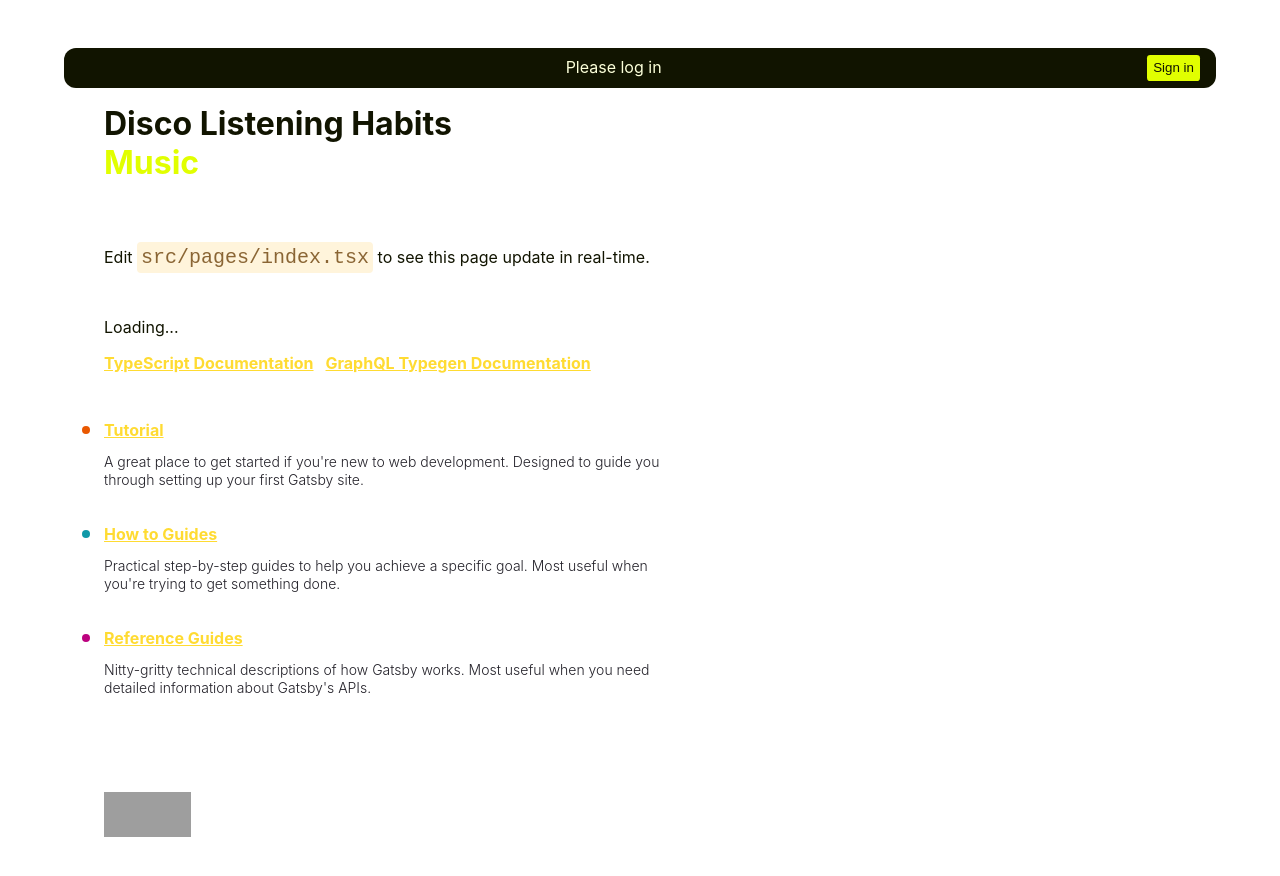
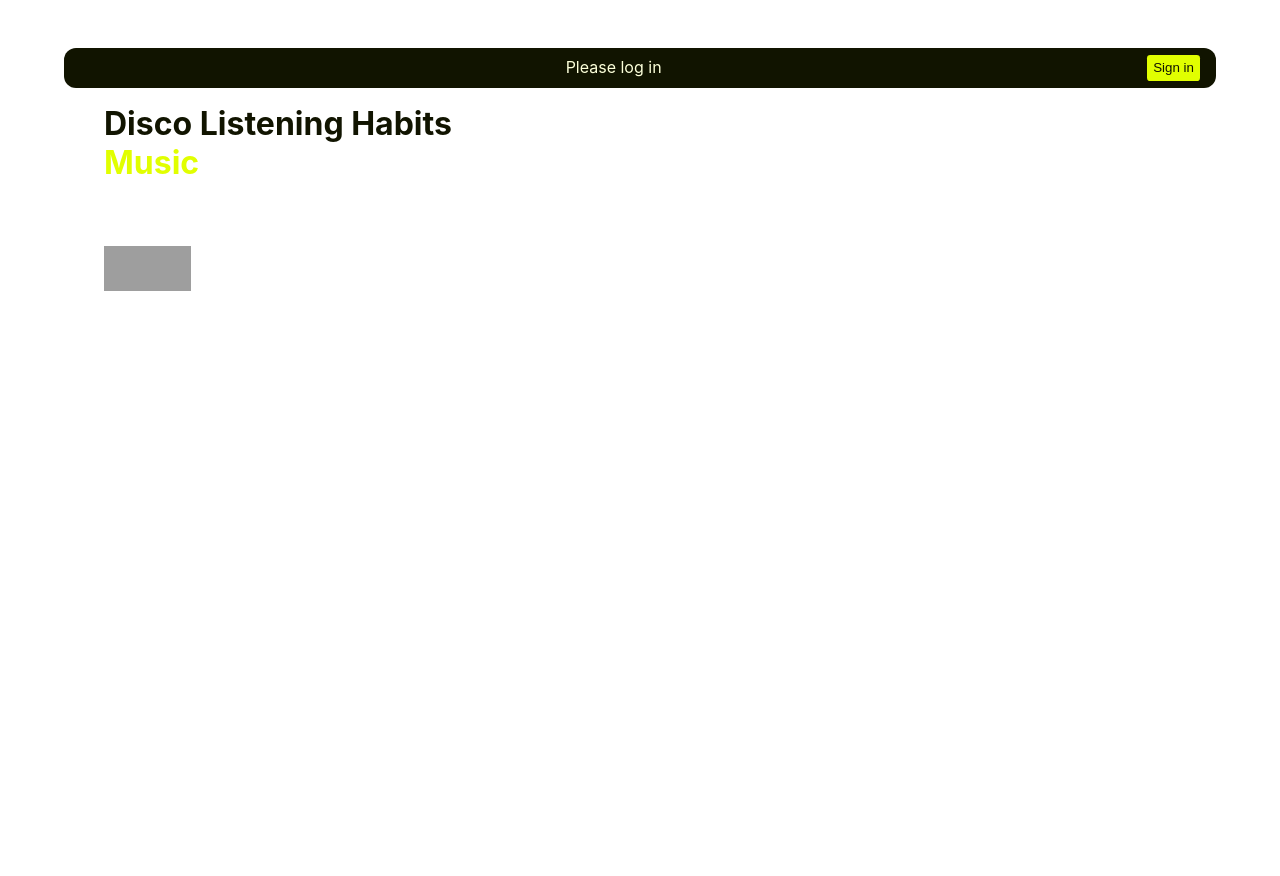
Before and after one commit to YellowAmelie109/Disco-Listening-Habits, a Gatsby site in the folder Gatsby/: page / in a window 1280 px wide. After the commit the page ends 800 px from the top, so only its background shows below. Built offline with nearby package versions, Linux system fonts and the light colour scheme; Gatsby itself is replaced by a stand-in of ours; grey boxes are pictures that could not be loaded.

```diff
--- a/Gatsby/src/components/PieChart.tsx
+++ b/Gatsby/src/components/PieChart.tsx
@@ -47,12 +47,14 @@ const PieChart = () => {  //width controls both width and height of the pie char
 
   async function handleJSON(){
     let songData = await main();
-    setSongs(songData["songs"])
+    setSongs(songData["songs"]);
   }
 
   const [songs,setSongs] = React.useState([""])
+  const [logState, setLogState] = React.useState(false)
   React.useEffect(() => {
     if (localStorage.getItem('token')){
+      setLogState(true)
       handleJSON();
     };
   }, []);
@@ -140,7 +142,7 @@ const PieChart = () => {  //width controls both width and height of the pie char
         </div>
       </>
     );
-  } else{
+  } else if(logState){
     return (<p>Loading...</p>)
   };
 };
--- a/Gatsby/src/pages/index.tsx
+++ b/Gatsby/src/pages/index.tsx
@@ -127,38 +127,7 @@ const IndexPage: React.FC<PageProps> = () => {
         <br />
         <span style={headingAccentStyles}>Music</span>
       </h1>
-      <p style={paragraphStyles}>
-        Edit <code style={codeStyles}>src/pages/index.tsx</code> to see this page
-        update in real-time.
-      </p>
       <PieChart />
-      <ul style={doclistStyles}>
-        {docLinks.map(doc => (
-          <li key={doc.url} style={docLinkStyle}>
-            <a
-              style={linkStyle}
-              href={`${doc.url}?utm_source=starter&utm_medium=ts-docs&utm_campaign=minimal-starter-ts`}
-            >
-              {doc.text}
-            </a>
-          </li>
-        ))}
-      </ul>
-      <ul style={listStyles}>
-        {links.map(link => (
-          <li key={link.url} style={{ ...listItemStyles, color: link.color }}>
-            <span>
-              <a
-                style={linkStyle}
-                href={`${link.url}?utm_source=starter&utm_medium=start-page&utm_campaign=minimal-starter-ts`}
-              >
-                {link.text}
-              </a>
-              <p style={descriptionStyle}>{link.description}</p>
-            </span>
-          </li>
-        ))}
-      </ul>
       <img
         alt="EMS logo"
         src="https://exetermathematicsschool.ac.uk/images/exeter-maths-school.png"
```
